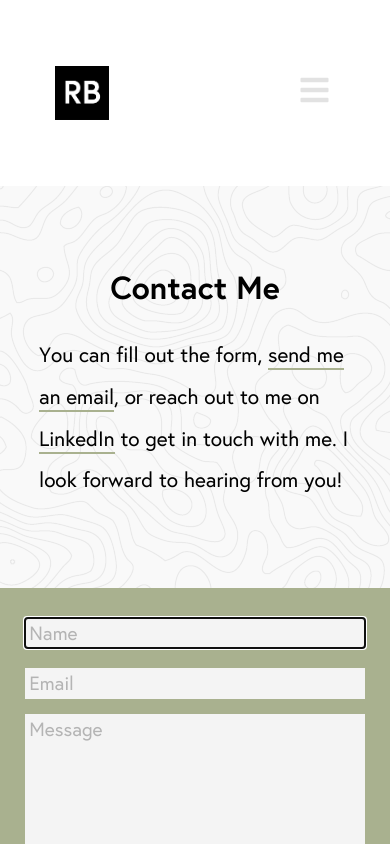
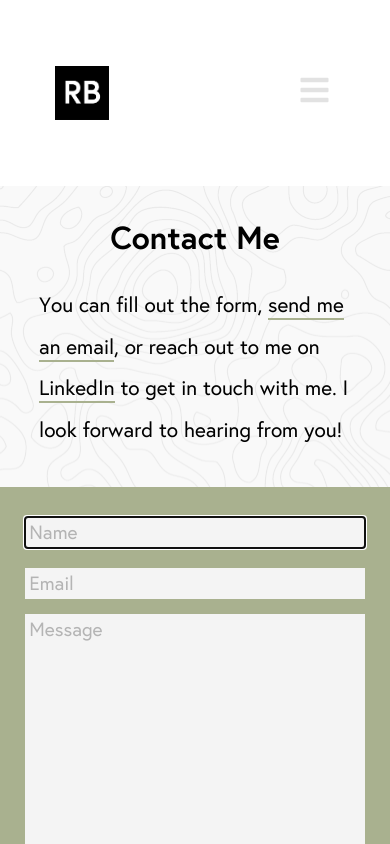
Before and after one commit to rwbrockhoff/personal-portfolio, a React (Create React App) app: page /#/contact in a window 390 px wide. Shown: the top 844 px of the page. Built offline with nearby package versions, Linux system fonts and the light colour scheme.

Commit message:
Contact text overflow resolved.

```diff
--- a/src/components/Contact/Contact.scss
+++ b/src/components/Contact/Contact.scss
@@ -12,7 +12,7 @@ section.contact-container {
     position: relative;
     @media all and (max-width: 575px) {
         flex-direction: column;
-        height: 100vh;
+        height: fit-content;
     }
     .form {
         width: 50%;
@@ -82,6 +82,8 @@ section.contact-container {
         }
         @media all and (max-width: 575px) {
             width: 100%;
+            height: fit-content;
+            padding: 20px 0px;
         }
     }
 
```
